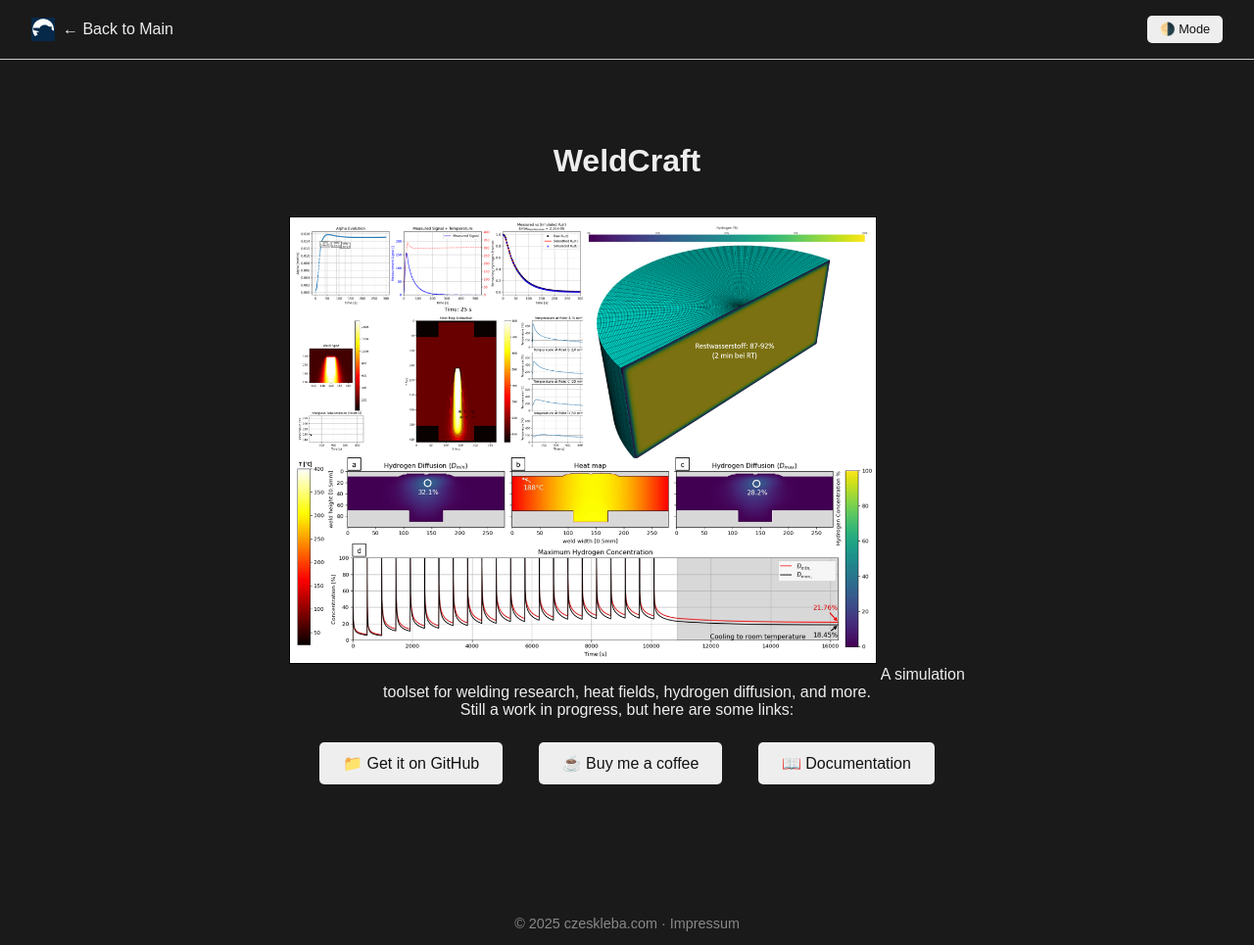
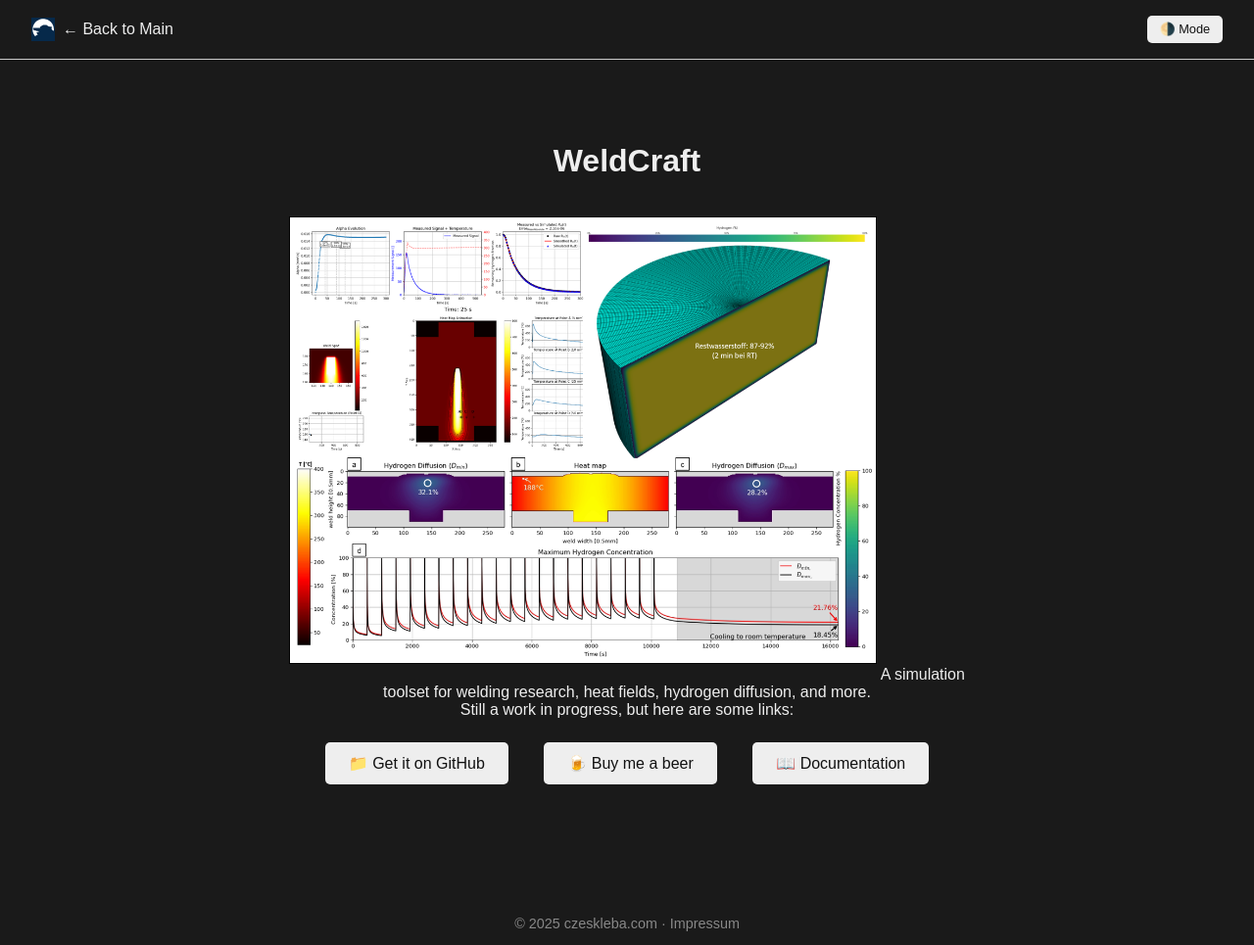
Before and after one commit to DenisCzeskleba/czeskleba.github.io, a Jekyll site: the page built from weldcraft.md, in a window 1280 px wide and 965 px high. Shown: the whole window at 98% size. Built offline with Jekyll 4.4.1, drawn with Linux system fonts in a browser that asks for light colours.

Commit message:
Update weldcraft.md

```diff
--- a/weldcraft.md
+++ b/weldcraft.md
@@ -12,6 +12,6 @@ Still a work in progress, but here are some links:
 
 <div class="links">
   <a href="https://github.com/DenisCzeskleba/WeldCraft" target="_blank">📁 Get it on GitHub</a>
-  <a href="https://www.buymeacoffee.com/denisczeskleba" target="_blank">☕ Buy me a coffee</a>
+  <a href="https://www.buymeacoffee.com/denisczeskleba" target="_blank">🍺 Buy me a beer</a>
   <a href="/docs/">📖 Documentation</a>
 </div>
```
